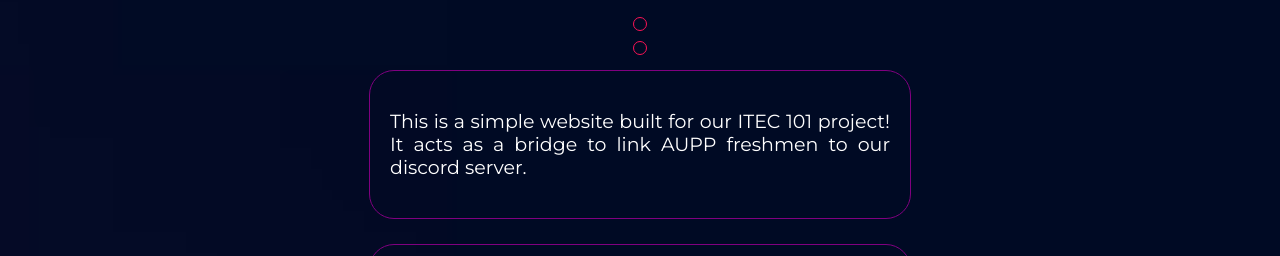
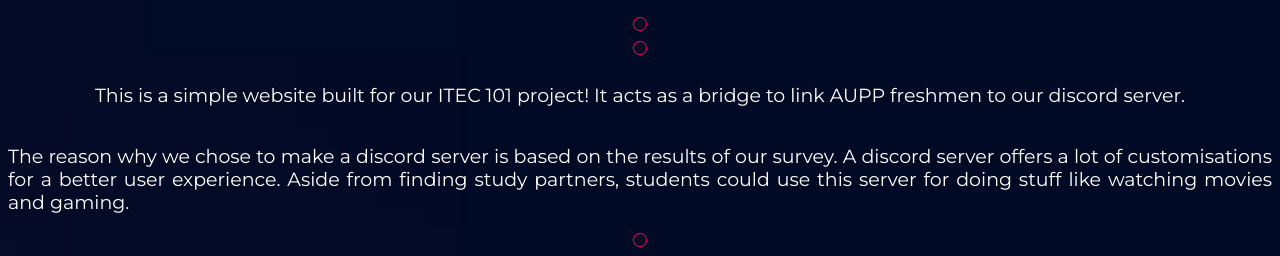
Before and after one commit to Saltana2/Aquila, a plain HTML site: page index.html in a window 1280 px wide. Shown: the part 265-521 px from the top of the page. Drawn offline with Linux system fonts and the light colour scheme.

Commit message:
Update index.html

```diff
--- a/index.html
+++ b/index.html
@@ -29,13 +29,13 @@
         </div>
        <div class="deco-container">
         </div>
-        <div class="container">
+        <div class="para-container">
           <p>
             This is a simple website built for our ITEC 101 project!
             It acts as a bridge to link AUPP freshmen to our discord server.
           </p>
         </div>
-        <div class="container">
+        <div class="para-container">
           <p>
             The reason why we chose to make a discord server is based on the results of our survey.
             A discord server offers a lot of customisations for a better user experience.
```
